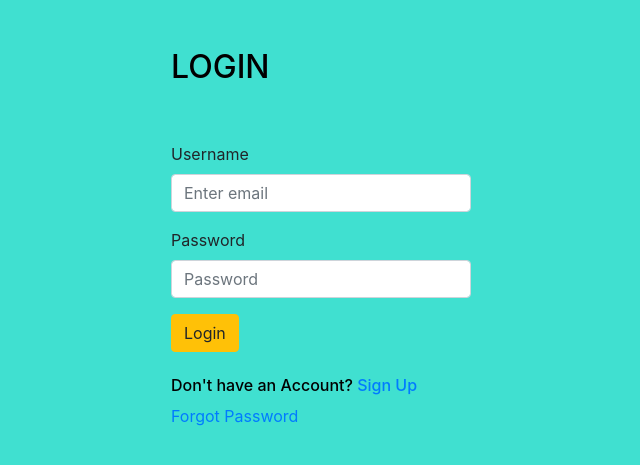
After one commit to RariRaj/djnago-ecomm-website, a Django app: page /loginUser in a window 1280 px wide. The commit adds this page. Shown: the top 465 px of the page, without its empty margins (314-954 px from the left). Run offline with Django 3.2, Linux system fonts and the light colour scheme; some libraries are stand-ins or nearby versions.

Commit message:
Successfully implemented Register page and Login Page

```diff
--- /dev/null
+++ b/store/decorators.py
@@ -0,0 +1,11 @@
+from django.http import HttpResponse
+from django.shortcuts import redirect
+
+def unauthenticated_user(view_function):
+    def wrapper_func(request,*args,**kwargs):
+        if request.user.is_authenticated:
+            return redirect('store')
+        else:
+            return view_function(request,*args,**kwargs)
+
+    return wrapper_func
--- a/store/models.py
+++ b/store/models.py
@@ -9,7 +9,7 @@ class Customer(models.Model):
     email=models.CharField(max_length=200)
 
     def __str__(self):
-        return self.name
+        return str(self.user)
 
 class Product(models.Model):
     name=models.CharField(max_length=200)
--- a/store/urls.py
+++ b/store/urls.py
@@ -7,4 +7,7 @@ urlpatterns = [
     path('checkout',views.checkout,name='checkout'),
     path('update_item',views.updateItem,name='update_item'),
     path('process_order',views.processOrder,name='process_order'),
+    path('registration',views.registerUser,name='registration'),
+    path('loginUser',views.loginUser,name='loginUser'),
+    path('logoutUser',views.logoutUser,name='logoutUser'),
 ]
--- a/store/views.py
+++ b/store/views.py
@@ -1,4 +1,4 @@
-from django.shortcuts import render,HttpResponse
+from django.shortcuts import render,HttpResponse,redirect
 from .models import *
 
 from django.http import JsonResponse
@@ -14,7 +14,64 @@ from django.views.decorators.csrf import csrf_exempt
 
 from .utils import cookieCart, cartData, guestUser
 
+from django.contrib.auth.forms import UserCreationForm
+
+from .forms import CreateUserForm
+
+from django.contrib import messages
+
+from django.contrib.auth import authenticate,login,logout
+from django.contrib.auth.models import Group
+from .decorators import unauthenticated_user
+
 # Create your views here.
+
+
+@unauthenticated_user
+def registerUser(request):
+
+    if request.method =="POST":
+        form = CreateUserForm(request.POST)
+        print("inside post method")
+        if form.is_valid():
+            print("inside valid form")
+            user = form.save()
+            username= form.cleaned_data.get('username')
+            messages.success(request,'Account is created for' +' '+ username)
+            group = Group.objects.get(name='customer')
+            user.groups.add(group)
+            Customer.objects.create(
+                user = user,
+                name = username,
+            )
+            return redirect("/loginUser")
+        else:
+            print("error occured")
+    else:
+        form=CreateUserForm()
+    context ={'form':form}
+    return render(request,"registration.html",context)
+
+@unauthenticated_user
+def loginUser(request):
+    if request.method == "POST":
+        username = request.POST.get('username')
+        password = request.POST.get('password')
+        user = authenticate(request,username=username,password=password)
+
+        print(user)
+        if user is not None:
+            login(request,user)
+            return redirect('store')
+        else:
+            messages.info(request,'Username or Password is incorrect')
+
+
+    return render(request,'loginUser.html')
+
+def logoutUser(request):
+    logout(request)
+    return redirect('/loginUser')
 
 def store(request):
 
--- /dev/null
+++ b/templates/loginUser.html
@@ -0,0 +1,84 @@
+<!doctype html>
+{% load static %}
+<html lang="en">
+  <head>
+    <!-- Required meta tags -->
+    <meta charset="utf-8">
+    <meta name="viewport" content="width=device-width, initial-scale=1, shrink-to-fit=no">
+    <meta http-equiv="X-UA-Compatible" content="IE=edge" /> <!-- Optimal Internet Explorer compatibility -->
+
+    <!-- Bootstrap CSS -->
+    <link rel="stylesheet" href="https://maxcdn.bootstrapcdn.com/bootstrap/4.0.0/css/bootstrap.min.css" integrity="sha384-Gn5384xqQ1aoWXA+058RXPxPg6fy4IWvTNh0E263XmFcJlSAwiGgFAW/dAiS6JXm" crossorigin="anonymous">
+    <link rel="stylesheet" href="{% static 'css/store.css' %}" type="text/css">
+    <title>{% block title %}Login Page {% endblock title %}</title>
+    <style>
+        body{
+            background-color:turquoise;
+        }
+        .logpage{
+            color:yellow;
+        }
+        .text-color{
+          color: black;
+        }
+        .space{
+            margin-left: 400px;
+
+            margin-right: 400px;
+
+        }
+    </style>
+</head>
+<body>
+  {% if messages %}
+    <div class="alert alert-warning alert-dismissible fade show" role="alert">
+
+
+      {% for message in messages %}
+        <strong>Hey !!</strong>
+        {{message}}
+      {% endfor %}
+
+
+      <button type="button" class="close" data-dismiss="alert" aria-label="Close">
+        <span aria-hidden="true">&times;</span>
+      </button>
+    </div>
+  {% endif %}
+  <div class="container my-3">
+
+    <div class="space">
+
+      <h2 class="text-color mt-5 ">LOGIN</h2>
+      <br>
+      <br>
+      <form action="" method ="POST">
+          {% csrf_token %}
+          <div class="form-group">
+            <label for="exampleInputEmail1">Username</label>
+            <input type="text" style="width: 300px;" name="username" class="form-control "  id="exampleInputEmail1" aria-describedby="emailHelp" placeholder="Enter email">
+
+          </div>
+          <div class="form-group">
+            <label for="exampleInputPassword1">Password</label>
+            <input type="password" style="width: 300px;" name="password" class="form-control" id="exampleInputPassword1" placeholder="Password">
+          </div>
+
+          <button type="submit" class="btn btn-warning">Login</button>
+      </form>
+        <br>
+
+        <h6 class="text-color">Don't have an Account? <a href="{% url 'registration' %}">Sign Up</a></h6>
+
+        <a href="">Forgot Password</a>
+
+    </div>
+  </div>
+
+
+  <script src="https://code.jquery.com/jquery-3.2.1.slim.min.js" integrity="sha384-KJ3o2DKtIkvYIK3UENzmM7KCkRr/rE9/Qpg6aAZGJwFDMVNA/GpGFF93hXpG5KkN" crossorigin="anonymous"></script>
+    <script src="https://cdnjs.cloudflare.com/ajax/libs/popper.js/1.12.9/umd/popper.min.js" integrity="sha384-ApNbgh9B+Y1QKtv3Rn7W3mgPxhU9K/ScQsAP7hUibX39j7fakFPskvXusvfa0b4Q" crossorigin="anonymous"></script>
+    <script src="https://maxcdn.bootstrapcdn.com/bootstrap/4.0.0/js/bootstrap.min.js" integrity="sha384-JZR6Spejh4U02d8jOt6vLEHfe/JQGiRRSQQxSfFWpi1MquVdAyjUar5+76PVCmYl" crossorigin="anonymous"></script>
+    <script type="text/javascript" src="{% static 'js/cart.js' %}"></script>
+</body>
+</html>
--- a/templates/store.html
+++ b/templates/store.html
@@ -3,6 +3,10 @@
 
 {% block title %}Home{% endblock title %}
 {% block body %}
+
+
+
+
 <div class="container  my-3">
     <div class="row ">
         {% for product in products %}
```
Also changed, not shown: store/forms.py (added, +8 -0 lines), templates/base.html (+9 -1 lines), templates/registration.html (added, +72 -0 lines), db.sqlite3.
